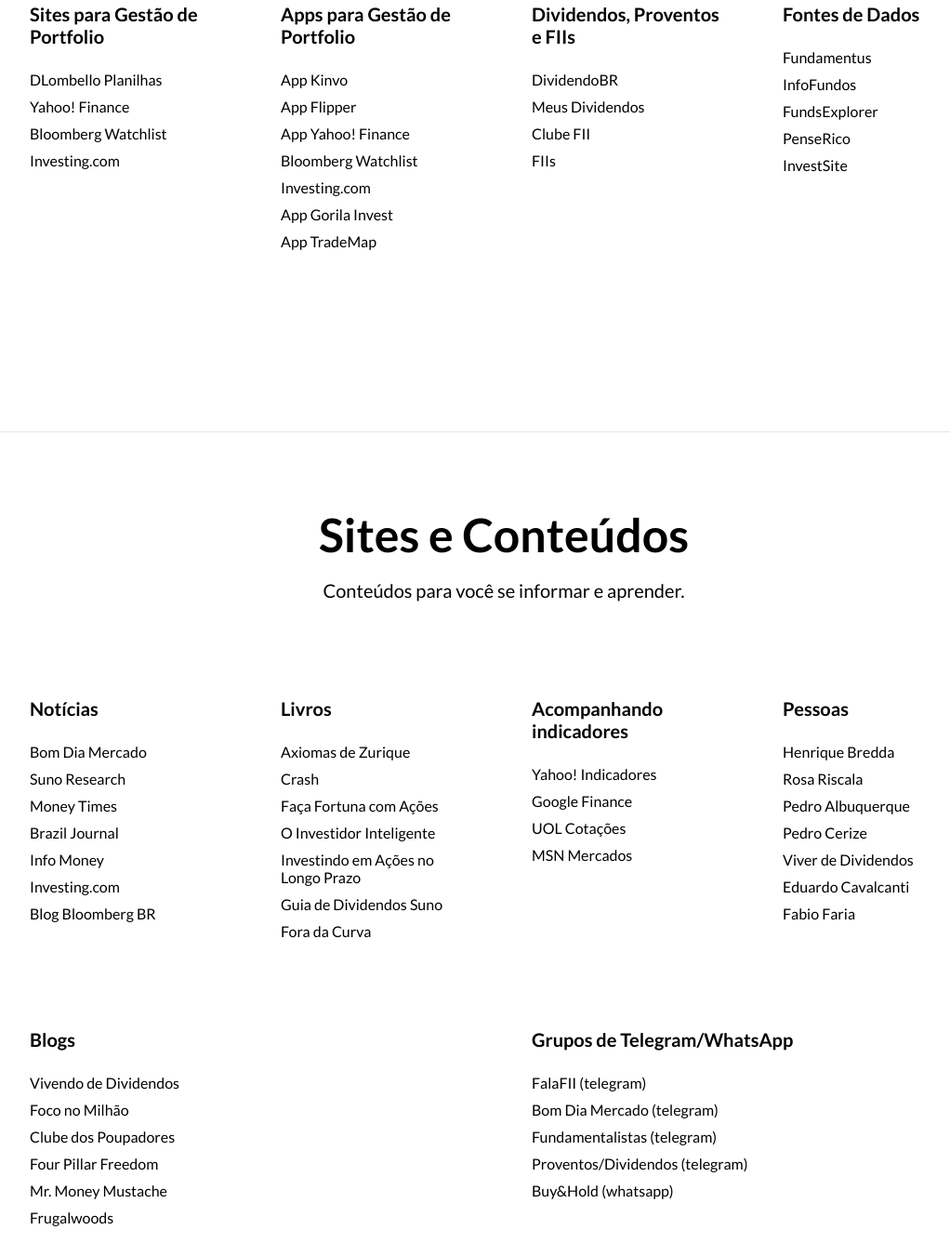
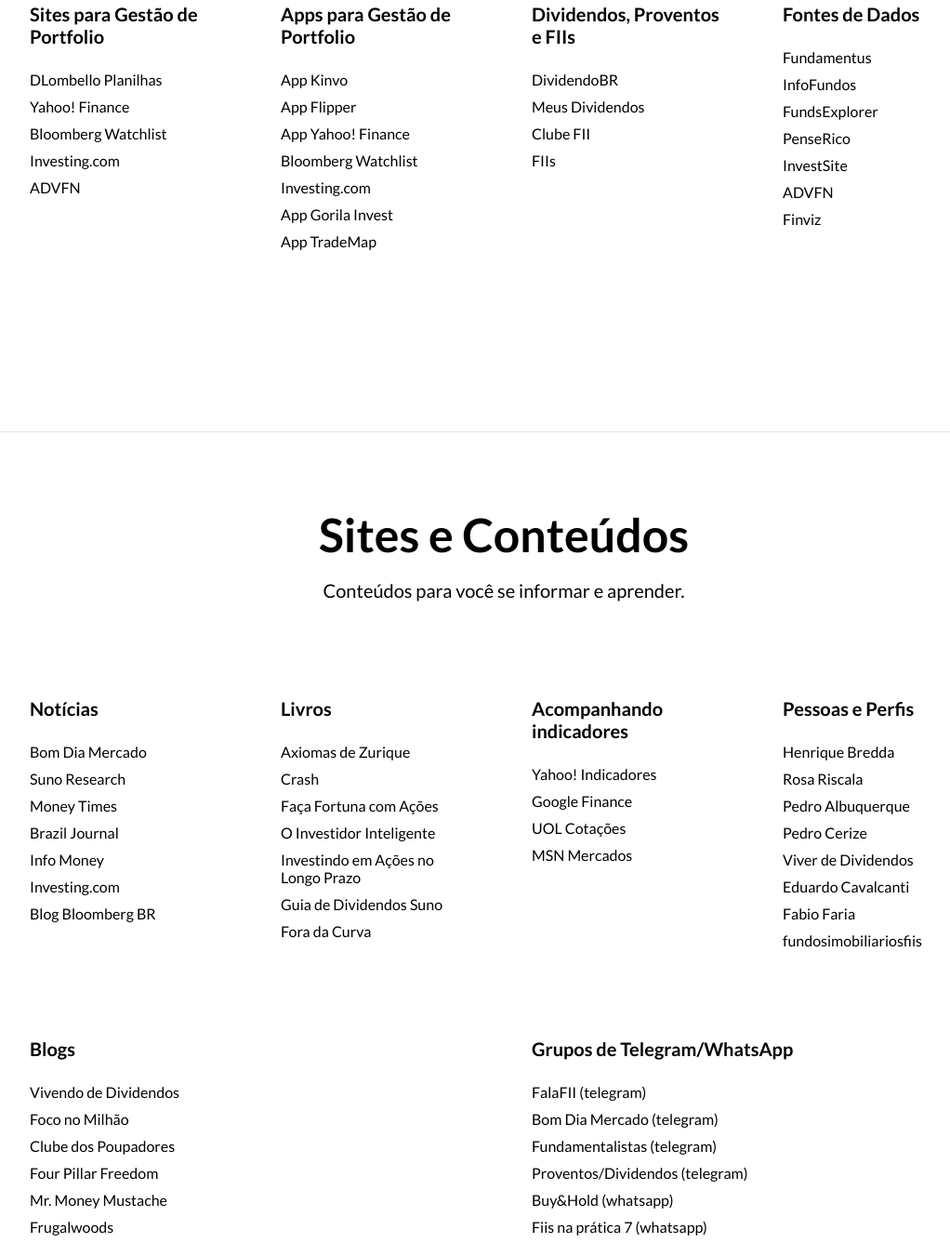
Before and after one commit to diegoeis/investidor-toolkit, a plain HTML site: page index.html in a window 1280 px wide. Shown: the part 691-2028 px from the top of the page at 93% size, without its empty margins (98-1120 px from the left). Drawn offline with Linux system fonts and the light colour scheme.

Commit message:
adicionando mais fontes

```diff
--- a/index.html
+++ b/index.html
@@ -294,7 +294,7 @@
       <a href="http://investidor.netlify.com/" class="mny-logo">Investidor Toolkit</a>
       <ul class="mny-menu">
         <li><a class="lnk-menu" href="#tools">Ferramentas</a></li>
-        <li><a class="lnk-menu" href="#content">Pessoas, Sites e Conteúdo</a></li>
+        <li><a class="lnk-menu" href="#content">Perfis, Sites e Conteúdo</a></li>
         <li><a class="lnk-menu" href="#brokers">Corretoras, Robot Advisors e Apps</a></li>
         <!-- <li><a href="#events">Events &amp; Meetups</a></li> -->
         <!-- <li><a href="#courses">Courses</a></li> -->
@@ -323,6 +323,7 @@
           <li><a class="lnk-list" href="https://finance.yahoo.com/portfolios/?utm_source=investidorToolKit&utm_medium=link&utm_campaign=InvestidorToolkitSite">Yahoo! Finance</a></li>
           <li><a class="lnk-list" href="https://www.bloomberg.com/markets/watchlist/?utm_source=investidorToolKit&utm_medium=link&utm_campaign=InvestidorToolkitSite">Bloomberg Watchlist</a></li>
           <li><a class="lnk-list" href="https://www.investing.com/portfolio/?utm_source=investidorToolKit&utm_medium=link&utm_campaign=InvestidorToolkitSite">Investing.com</a></li>
+          <li><a class="lnk-list" href="https://br.advfn.com/?utm_source=investidorToolKit&utm_medium=link&utm_campaign=InvestidorToolkitSite">ADVFN</a></li>
         </ul>
       </nav>
 
@@ -358,6 +359,8 @@
           <li><a class="lnk-list" href="https://www.fundsexplorer.com.br/?utm_source=investidorToolKit&utm_medium=link&utm_campaign=InvestidorToolkitSite">FundsExplorer</a></li>
           <li><a class="lnk-list" href="https://plataforma.penserico.com/?utm_source=investidorToolKit&utm_medium=link&utm_campaign=InvestidorToolkitSite">PenseRico</a></li>
           <li><a class="lnk-list" href="https://www.investsite.com.br/?utm_source=investidorToolKit&utm_medium=link&utm_campaign=InvestidorToolkitSite">InvestSite</a></li>
+          <li><a class="lnk-list" href="https://br.advfn.com/?utm_source=investidorToolKit&utm_medium=link&utm_campaign=InvestidorToolkitSite">ADVFN</a></li>
+          <li><a class="lnk-list" href="https://finviz.com/?utm_source=investidorToolKit&utm_medium=link&utm_campaign=InvestidorToolkitSite">Finviz</a></li>
         </ul>
       </nav>
 
@@ -404,7 +407,7 @@
         </ul>
       </nav>
       <nav>
-        <h2>Pessoas</h2>
+        <h2>Pessoas e Perfis</h2>
         <ul>
           <li><a class="lnk-list" href="https://twitter.com/hbredda/?utm_source=investidorToolKit&utm_medium=link&utm_campaign=InvestidorToolkitSite">Henrique Bredda</a></li>
           <li><a class="lnk-list" href="https://twitter.com/rosa_riscala/?utm_source=investidorToolKit&utm_medium=link&utm_campaign=InvestidorToolkitSite">Rosa Riscala</a></li>
@@ -413,6 +416,7 @@
           <li><a class="lnk-list" href="https://twitter.com/VDividendos/?utm_source=investidorToolKit&utm_medium=link&utm_campaign=InvestidorToolkitSite">Viver de Dividendos</a></li>
           <li><a class="lnk-list" href="https://www.youtube.com/channel/UC72WcGU4HpVposjNHlP3FRg?utm_source=investidorToolKit&utm_medium=link&utm_campaign=InvestidorToolkitSite">Eduardo Cavalcanti</a></li>
           <li><a class="lnk-list" href="https://www.youtube.com/channel/UCJIcpGAVfGIVgHSQ6oCcrXg?utm_source=investidorToolKit&utm_medium=link&utm_campaign=InvestidorToolkitSite">Fabio Faria</a></li>
+          <li><a class="lnk-list" href="https://www.instagram.com/fundosimobiliariosfiis/?utm_source=investidorToolKit&utm_medium=link&utm_campaign=InvestidorToolkitSite">fundosimobiliariosfiis</a></li>
         </ul>
       </nav>
 
@@ -436,6 +440,7 @@
           <li><a class="lnk-list" href="https://t.me/fundamentalistas/?utm_source=investidorToolKit&utm_medium=link&utm_campaign=InvestidorToolkitSite">Fundamentalistas (telegram)</a></li>
           <li><a class="lnk-list" href="https://t.me/proventos/?utm_source=investidorToolKit&utm_medium=link&utm_campaign=InvestidorToolkitSite">Proventos/Dividendos (telegram)</a></li>
           <li><a class="lnk-list" href="https://chat.whatsapp.com/BeEbI4XTYb0IyCKu6Jpj69?utm_source=investidorToolKit&utm_medium=link&utm_campaign=InvestidorToolkitSite">Buy&Hold (whatsapp)</a></li>
+          <li><a class="lnk-list" href="https://chat.whatsapp.com/invite/FZADIfIOK6lI8YLXhWUnZM?utm_source=investidorToolKit&utm_medium=link&utm_campaign=InvestidorToolkitSite">Fiis na prática 7 (whatsapp)</a></li>
         </ul>
       </nav>
 <!--
```
